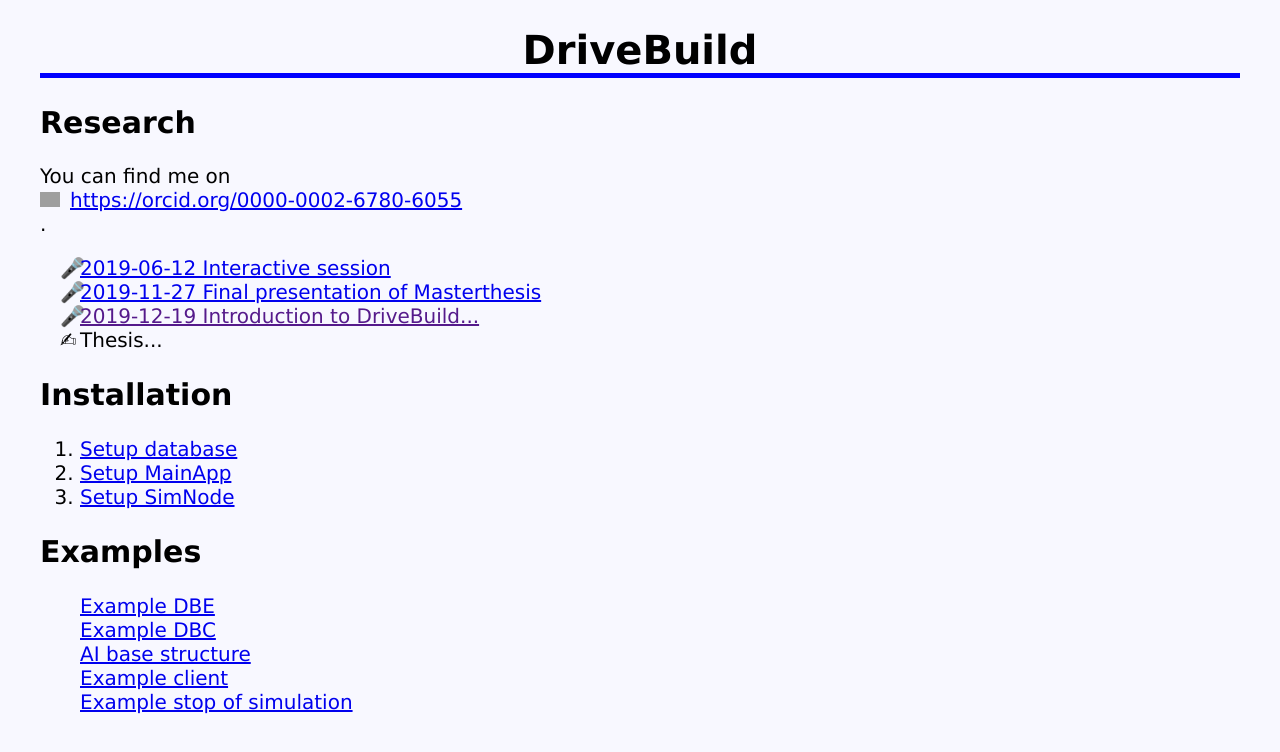
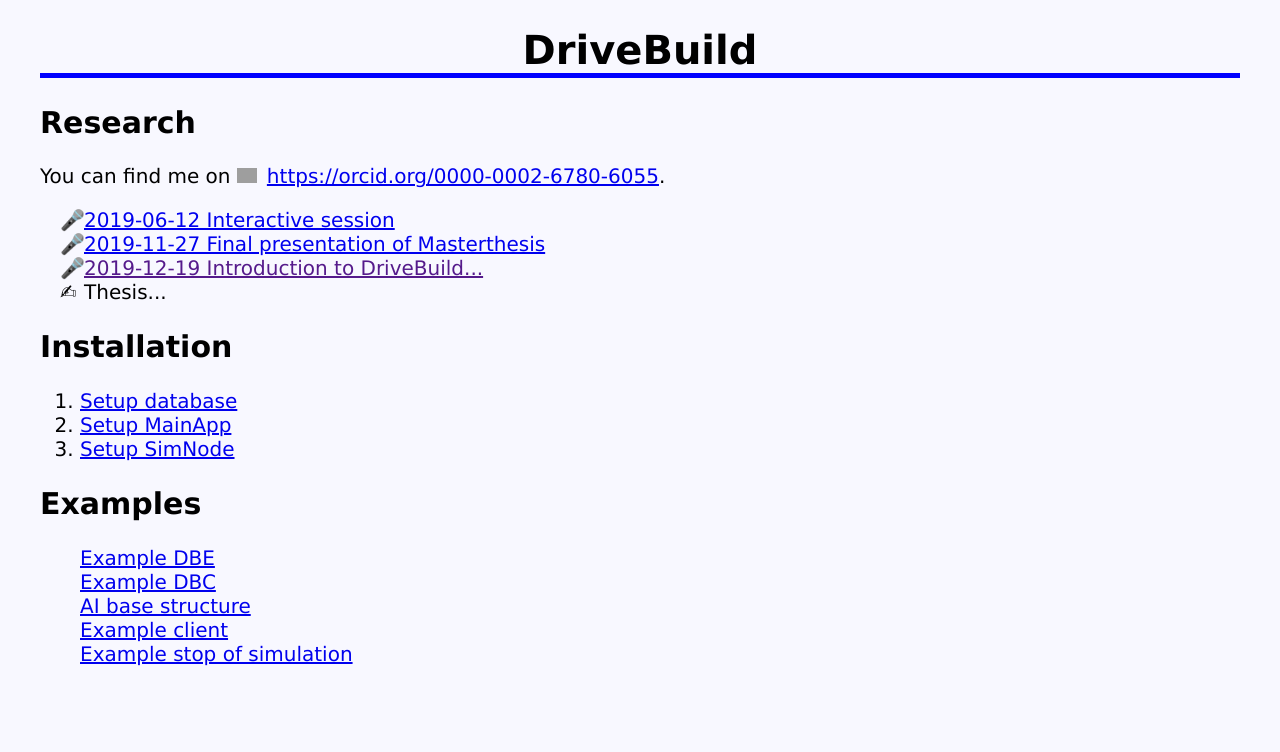
Before and after one commit to TrackerSB/DriveBuild, a plain HTML site: page docs/index.html in a window 1280 px wide. Drawn offline with Linux system fonts and the light colour scheme; grey boxes are pictures that could not be loaded.

Commit message:
docs: Nailcare

```diff
--- a/docs/index.html
+++ b/docs/index.html
@@ -9,7 +9,7 @@
         <h1>DriveBuild</h1>
         <section id="research">
             <h2>Research</h2>
-            You can find me on <div itemscope itemtype="https://schema.org/Person"><a itemprop="sameAs" content="https://orcid.org/0000-0002-6780-6055" href="https://orcid.org/0000-0002-6780-6055" target="orcid.widget" rel="me noopener noreferrer" style="vertical-align:top;"><img src="https://orcid.org/sites/default/files/images/orcid_16x16.png" style="width:1em;margin-right:.5em;" alt="ORCID iD icon">https://orcid.org/0000-0002-6780-6055</a></div>.
+            You can find me on <span itemscope itemtype="https://schema.org/Person"><a itemprop="sameAs" content="https://orcid.org/0000-0002-6780-6055" href="https://orcid.org/0000-0002-6780-6055" target="orcid.widget" rel="me noopener noreferrer" style="vertical-align:top;"><img src="https://orcid.org/sites/default/files/images/orcid_16x16.png" style="width:1em;margin-right:.5em;" alt="ORCID iD icon"/>https://orcid.org/0000-0002-6780-6055</a></span>.
             <ul>
                 <li class="presentation"><a href="https://de.slideshare.net/StefanHuber34/drivebuild-automation-of-tests-in-the-field-of-autonomous-cars">2019-06-12 Interactive session</a></li>
                 <li class="presentation"><a href="https://de.slideshare.net/StefanHuber34/drivebuild-automation-of-simulationbased-testing-of-autonomous-vehicles-198763692">2019-11-27 Final presentation of Masterthesis</a></li>
--- a/docs/styles.css
+++ b/docs/styles.css
@@ -15,7 +15,7 @@ h1 {
 section#research ul>li::before {
     display: inline-block;
     margin-left: -1em;
-    width: 1em;
+    width: 1.2em;
 }
 
 section#research ul>li.presentation::before {
```
